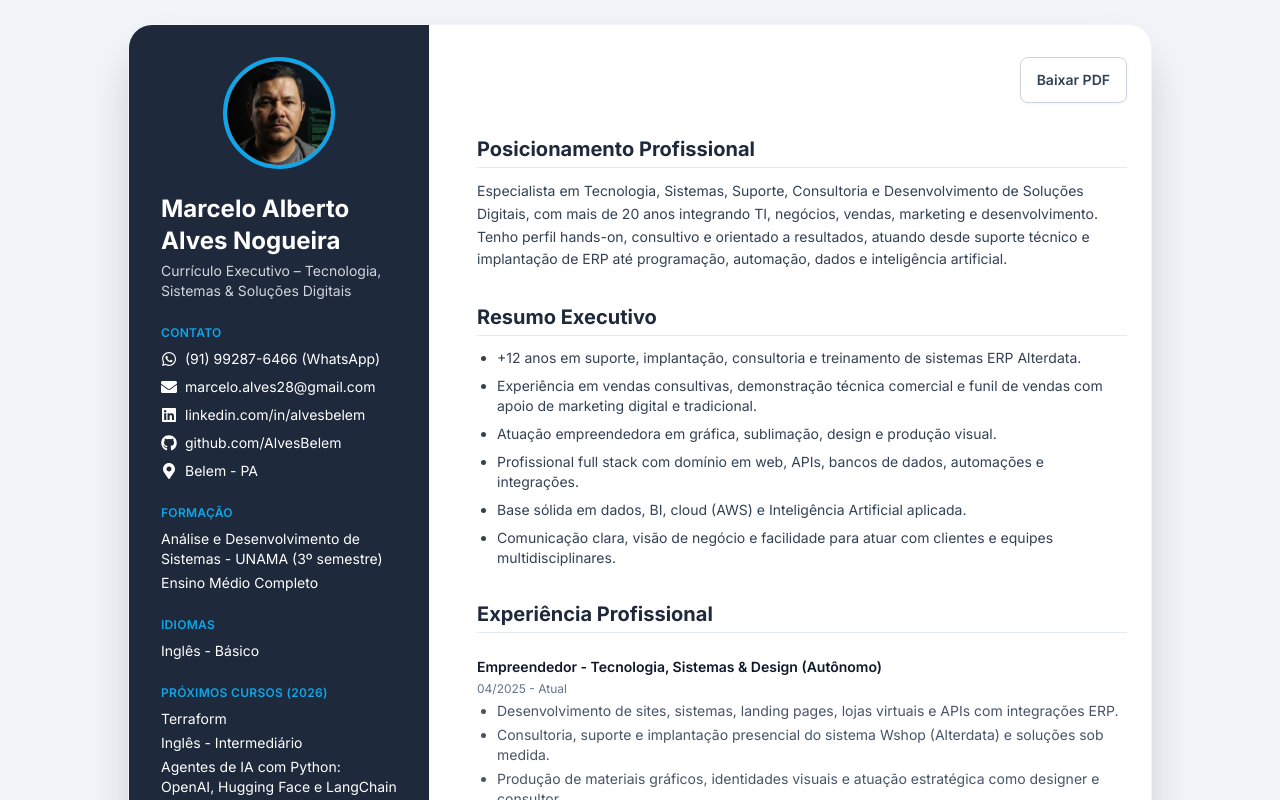
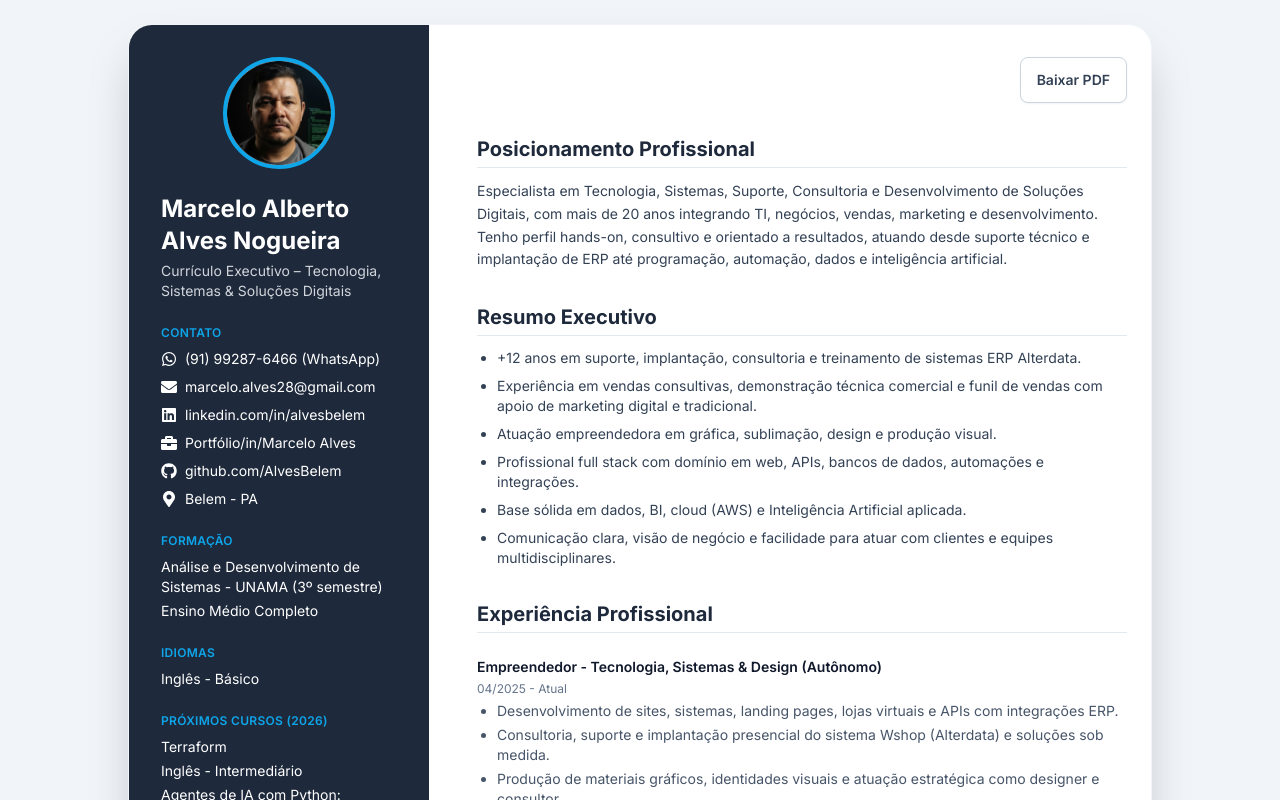
Before and after one commit to AlvesBelem/curriculum_vitae, a Next.js app: page / in a window 1280 px wide. Shown: the top 800 px of the page. Built offline with nearby package versions, Linux system fonts and the light colour scheme.

Commit message:
feat: add portfolio link and update icons in the curriculum page

```diff
--- a/app/page.jsx
+++ b/app/page.jsx
@@ -3,7 +3,7 @@
 import Image from "next/image";
 import { useEffect, useState, useRef } from "react";
 import { motion, useInView } from "framer-motion";
-import { FaEnvelope, FaGithub, FaLinkedin, FaMapMarkerAlt, FaWhatsapp } from "react-icons/fa";
+import { FaBriefcase, FaEnvelope, FaGithub, FaLinkedin, FaMapMarkerAlt, FaWhatsapp } from "react-icons/fa";
 
 const pdfOptions = {
   margin: 5,
@@ -206,6 +206,17 @@ export default function Page() {
                         className="hover:underline"
                       >
                         linkedin.com/in/alvesbelem
+                      </a>
+                    </li>
+                    <li className="flex flex-wrap items-center gap-2">
+                      <FaBriefcase className="text-white text-base" aria-hidden="true" />
+                      <a
+                        href="https://portfolio.finalizap.com.br/"
+                        target="_blank"
+                        rel="noopener noreferrer"
+                        className="hover:underline"
+                      >
+                        Portfólio/in/Marcelo Alves
                       </a>
                     </li>
                     <li className="flex flex-wrap items-center gap-2">
```
Also changed, not shown: 1 other file (tests, documents, lock files or other folders).
